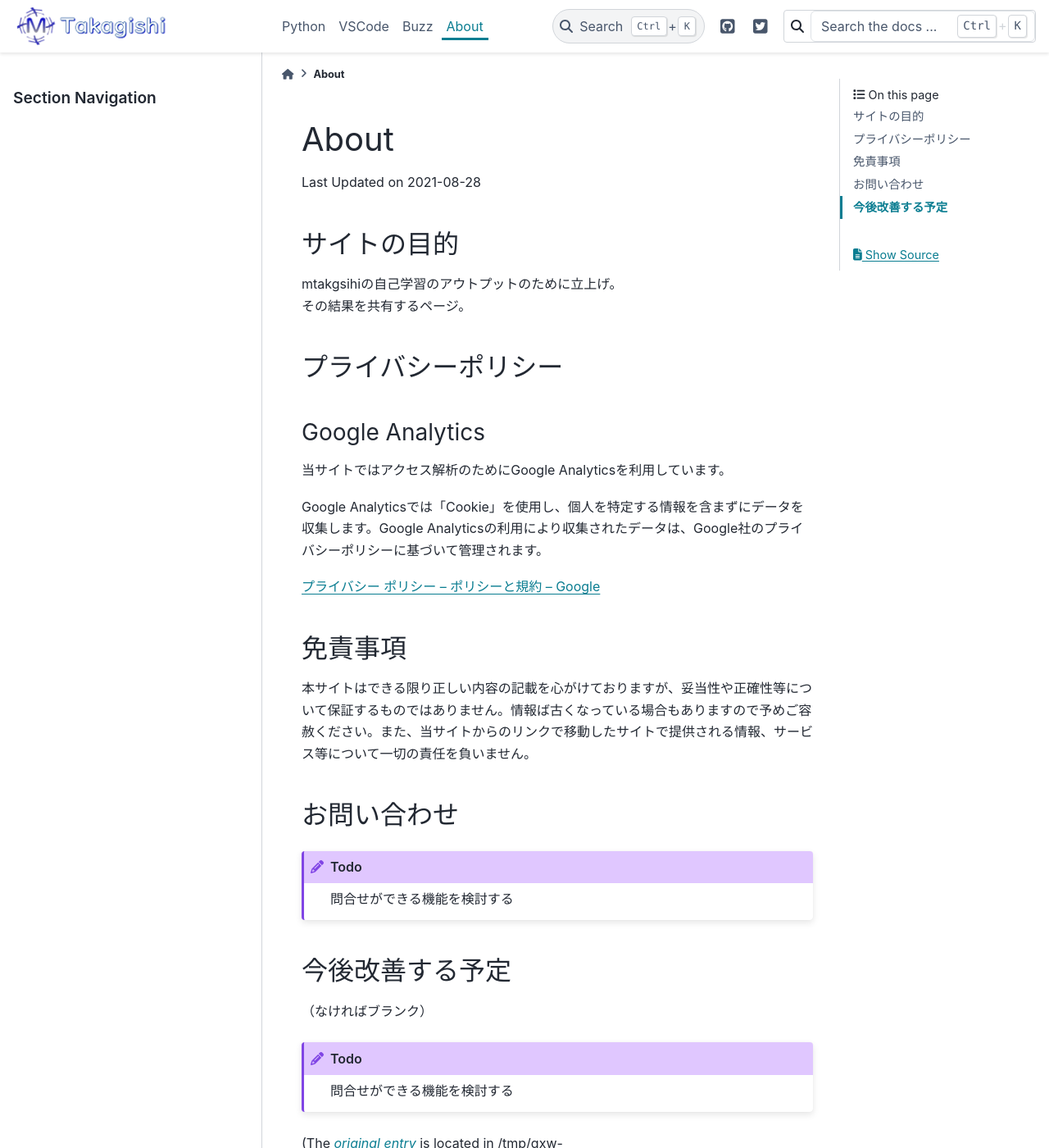
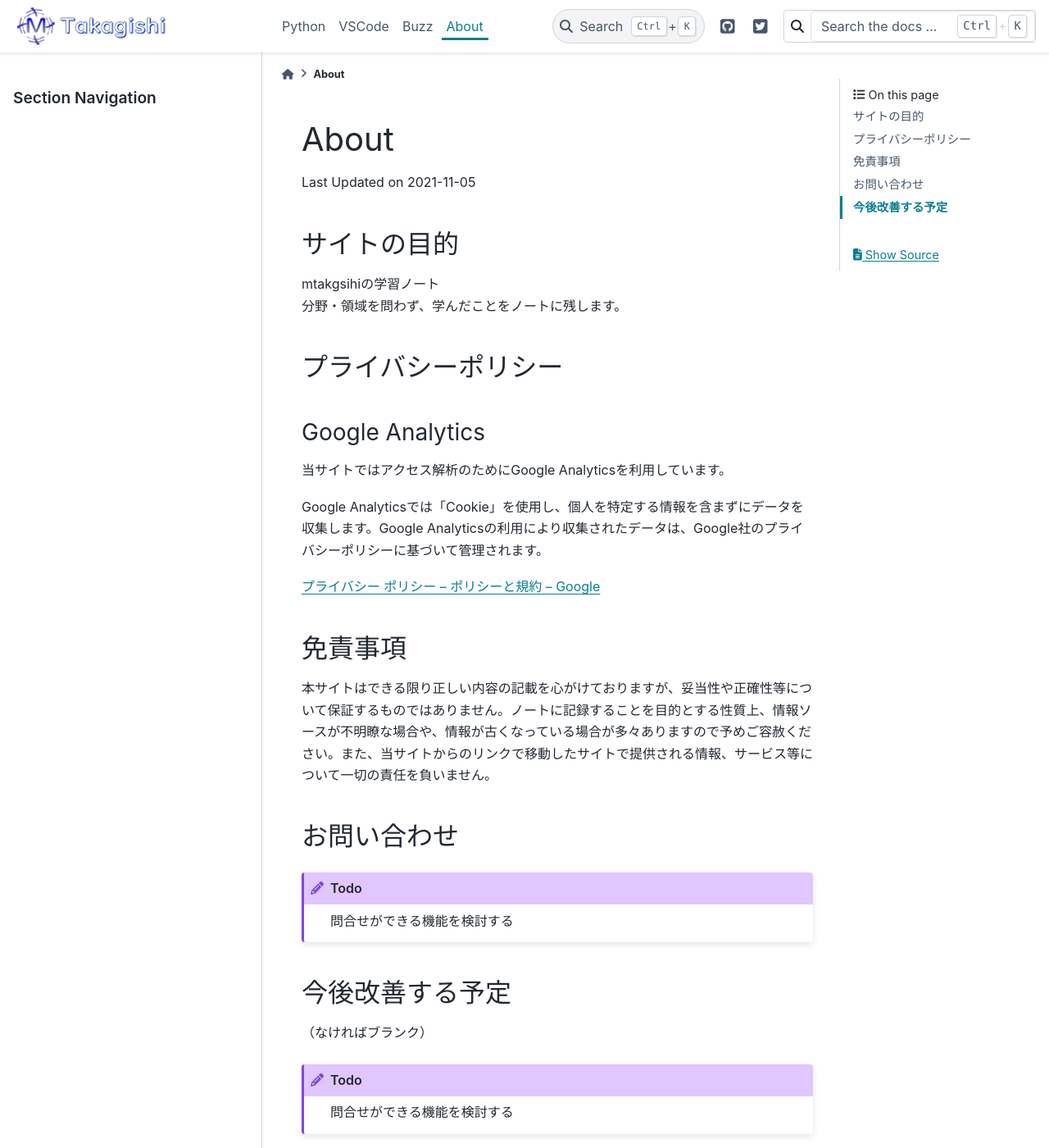
Before and after one commit to mtakagishi/mtakagishi, a Sphinx documentation site: the page built from docs/about.rst, in a window 1280 px wide and 1400 px high. Shown: the whole window at 82% size. Built offline with Sphinx 7.4.7 and the PyData theme 0.15.4, drawn with Linux system fonts in a browser that asks for light colours; some of the changed text lies outside the part shown.

Commit message:
update about

```diff
--- a/docs/about.rst
+++ b/docs/about.rst
@@ -1,12 +1,13 @@
 ************************************
 About
 ************************************
-Last Updated on 2021-08-28
+Last Updated on 2021-11-05
 
 サイトの目的
 =================================
-| mtakgsihiの自己学習のアウトプットのために立上げ。
-| その結果を共有するページ。
+| mtakgsihiの学習ノート
+| 分野・領域を問わず、学んだことをノートに残します。
+
 
 プライバシーポリシー
 =================================
@@ -22,7 +23,7 @@ Google Analyticsでは「Cookie」を使用し、個人を特定する情報を
 
 免責事項
 =================================
-本サイトはできる限り正しい内容の記載を心がけておりますが、妥当性や正確性等について保証するものではありません。情報ば古くなっている場合もありますので予めご容赦ください。また、当サイトからのリンクで移動したサイトで提供される情報、サービス等について一切の責任を負いません。
+本サイトはできる限り正しい内容の記載を心がけておりますが、妥当性や正確性等について保証するものではありません。ノートに記録することを目的とする性質上、情報ソースが不明瞭な場合や、情報が古くなっている場合が多々ありますので予めご容赦ください。また、当サイトからのリンクで移動したサイトで提供される情報、サービス等について一切の責任を負いません。
 
 お問い合わせ
 ================================
--- a/docs/index.rst
+++ b/docs/index.rst
@@ -1,5 +1,5 @@
 ########################################################
-mtakagishiのメモ
+mtakagishiの学習ノート
 ########################################################
 
 .. toctree::
--- a/docs/python/index.rst
+++ b/docs/python/index.rst
@@ -1,7 +1,6 @@
 ******************
 Python
 ******************
-Pythonへ挑戦中
 
 .. toctree::
   :maxdepth: 1
```
